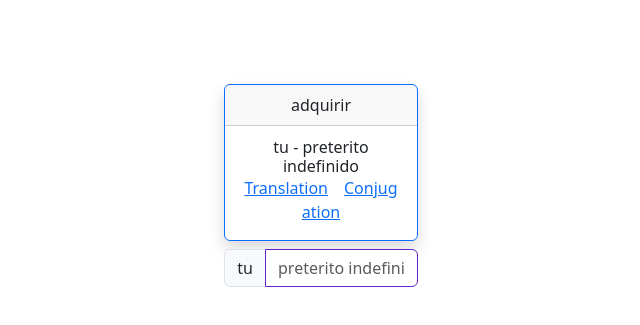
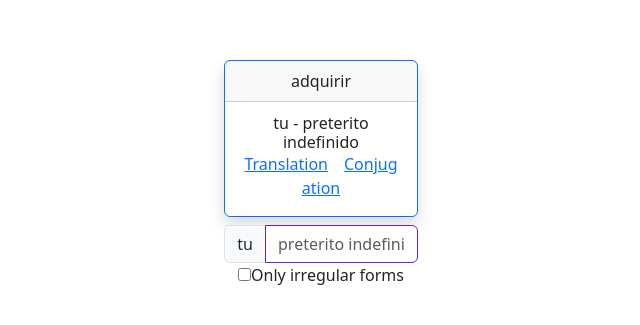
Before and after one commit to petoalbert/Conjugation, a React (Vite) app: page / in a window 1280 px wide. Shown: the part 465-790 px from the top of the page, without its empty margins (319-959 px from the left). Built offline with nearby package versions, Linux system fonts and the light colour scheme.

Commit message:
Add back option for only irregular verbs

```diff
--- a/src/App.tsx
+++ b/src/App.tsx
@@ -1,6 +1,6 @@
 import React from "react";
 import { useState } from "react";
-import { ConjugationParameters, getParameters } from "./ConjugationParameters";
+import { ConjugationParameters, getOnlyIrregularParameters, getParameters } from "./ConjugationParameters";
 import Task from "./Task";
 import { v4 as uuidv4 } from 'uuid';
 import { TaskResult } from "./TaskResult";
@@ -14,11 +14,16 @@ type TaskData = {
 }
 
 export default function ConjugationGame() {
+  const [onlyIrregular, setOnlyIrregular] = useState<boolean>(false)
   const [inputText, setInputText] = useState('');
   const [tasks, setTasks] = useState<TaskData[]>([{ id: uuidv4(), params: getParameters(), userInput: null }])
 
   const handleInputChange = (event: React.ChangeEvent<HTMLInputElement>) => {
     setInputText(event.target.value);
+  };
+
+  const handleCheckboxChange = () => {
+    setOnlyIrregular(prevState => !prevState);
   };
 
   const handleCheck = () => {
@@ -28,7 +33,7 @@ export default function ConjugationGame() {
       const last = prevTasks[prevTasks.length - 1]
       const newTask = {
         id: uuidv4(),
-        params: getParameters(),
+        params: onlyIrregular ? getOnlyIrregularParameters() : getParameters(),
         userInput: null
       }
 
@@ -71,6 +76,16 @@ export default function ConjugationGame() {
               aria-describedby="basic-addon1"
             />
           </div>
+          <div>
+            <label>
+              <input
+                type="checkbox"
+                checked={onlyIrregular}
+                onChange={handleCheckboxChange}
+              />
+              Only irregular forms
+            </label>
+          </div>
         </div>
         <div className="col-sm"></div>
       </div>
```
